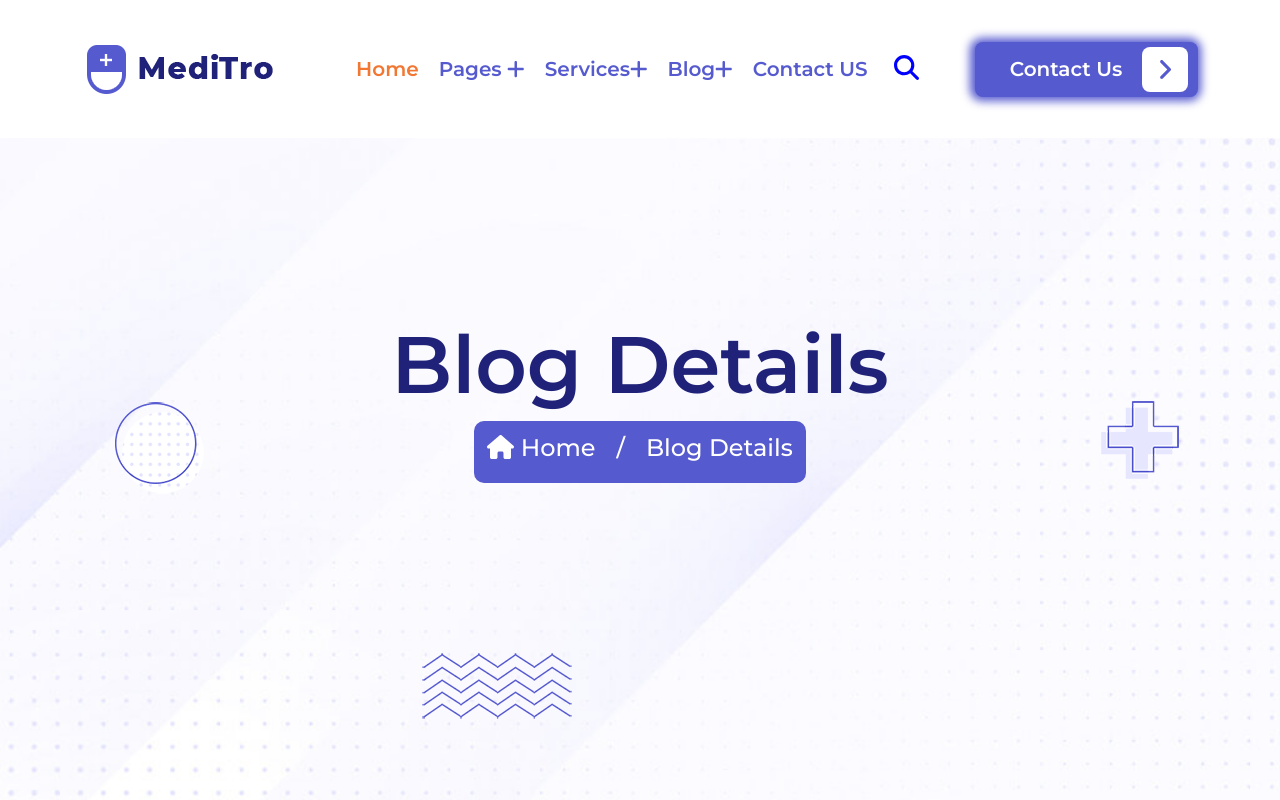
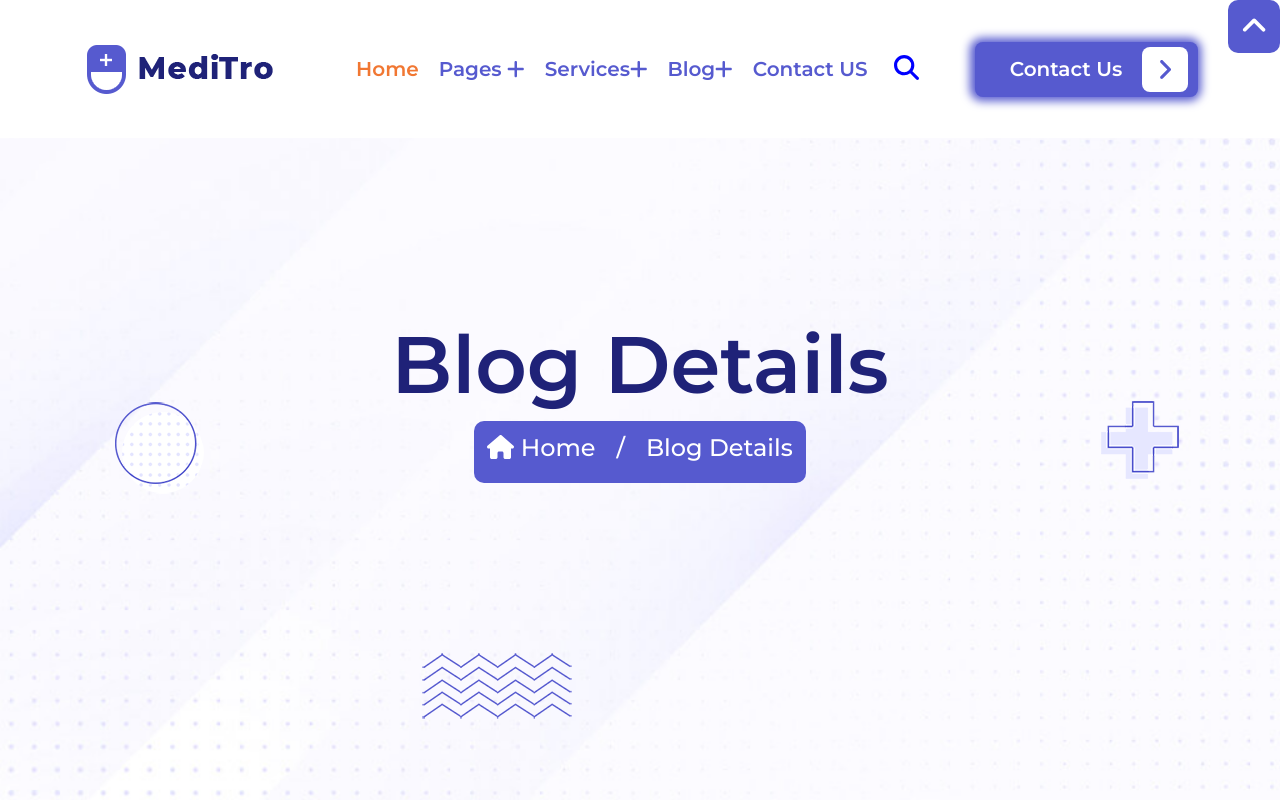
Before and after one commit to AmmarHosny/Health-and-care, a React (Create React App) app: page /BlogDetails in a window 1280 px wide. Shown: the top 800 px of the page. Built offline with nearby package versions, Linux system fonts and the light colour scheme.

Commit message:
first commit

```diff
--- a/src/App.css
+++ b/src/App.css
@@ -51,6 +51,7 @@ a{
     background: var(--main-color);
     font-size: 30px;
     cursor: pointer;
+    z-index: 10000;
 }
 /* end scrool-button */
 /* start navbar */
```
